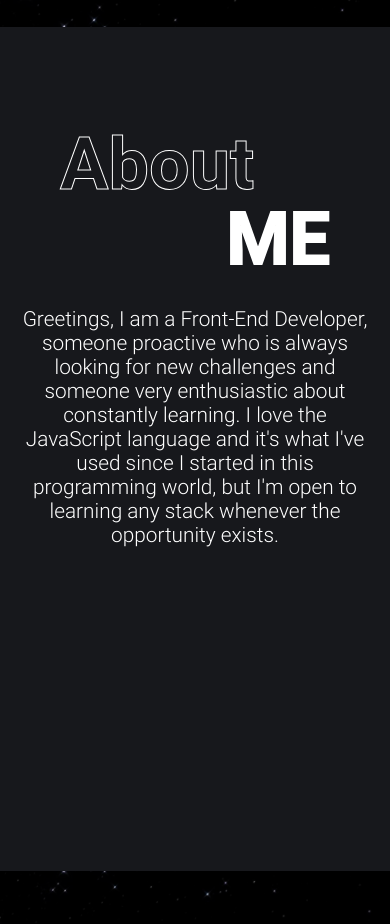
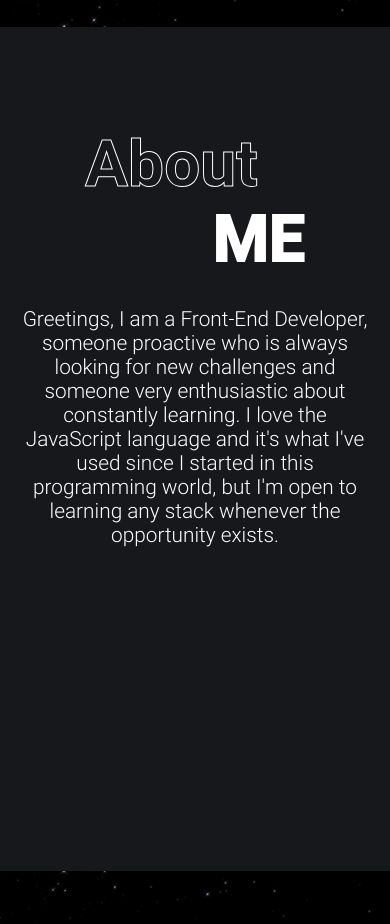
Before and after one commit to victorcolina22/portfolio, a React (Create React App) app: page / in a window 390 px wide. Shown: the part 867-1791 px from the top of the page. Built offline with nearby package versions, Linux system fonts and the light colour scheme; what react-scroll-motion would draw is missing.

Commit message:
Cambio en tamaño de letra en titulo aboutme

```diff
--- a/src/components/aboutme/aboutme.css
+++ b/src/components/aboutme/aboutme.css
@@ -87,19 +87,19 @@
   }
 
   .aboutme__title {
-    width: 270px;
+    width: 220px;
     margin: 0 auto;
     line-height: 75px;
     margin-bottom: 30px;
   }
 
   .aboutme__about {
-    font-size: 4.5rem;
+    font-size: 4rem;
     margin-left: 0;
   }
 
   .aboutme__me {
-    font-size: 4.5rem;
+    font-size: 4rem;
     margin-right: 0;
     -webkit-text-stroke: 2px #fff;
   }
```
